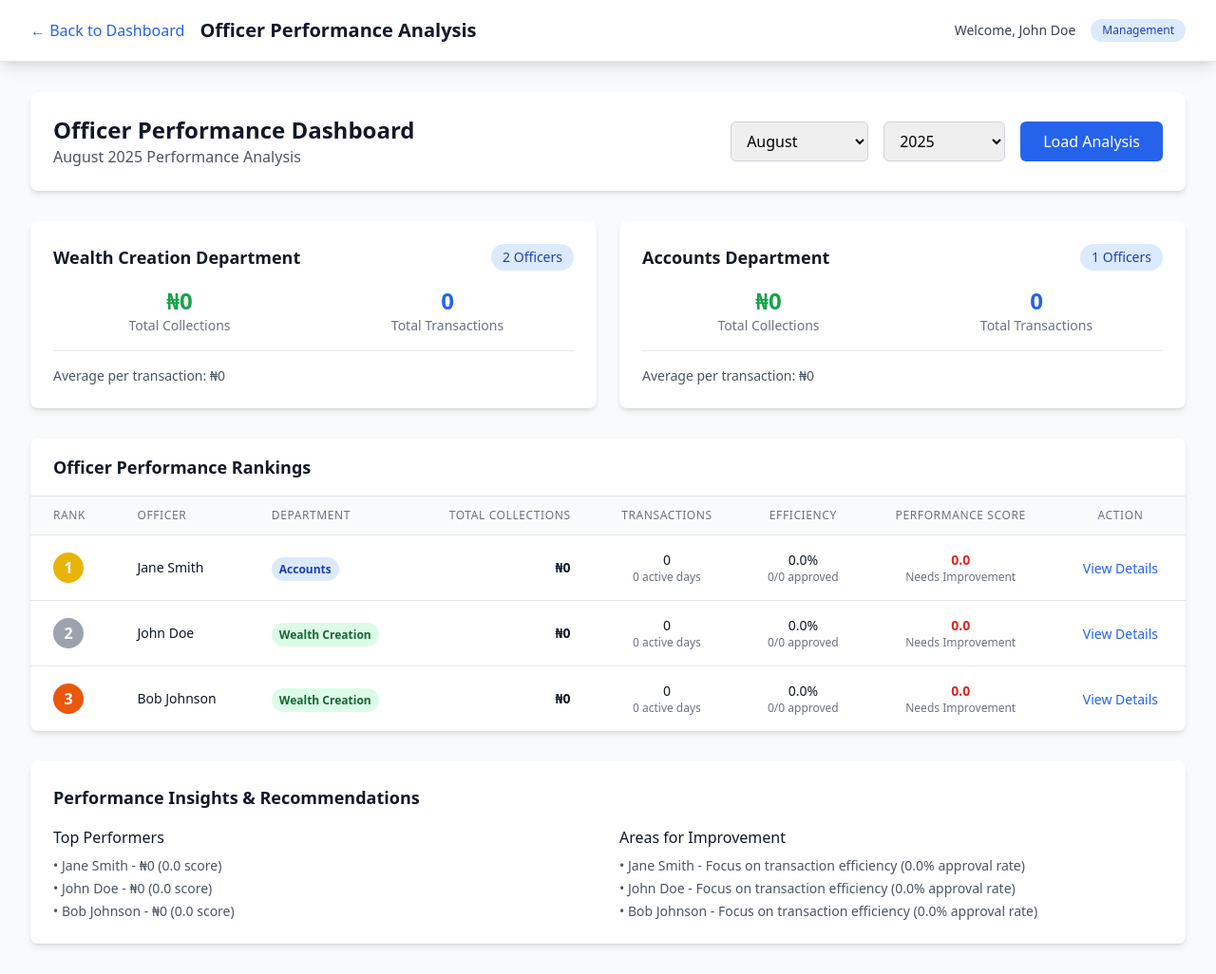
After one commit to OmotolaCode/incomeLines, a PHP site: page /officer_performance.php in a window 1280 px wide. The commit adds this page. Shown: the whole page at 95% size. Run offline with PHP 8.4, Linux system fonts and the light colour scheme; data comes from the database, SQL or seed files in the repository; tables that the repository leaves empty or names only in its code hold one stand-in row (values such as "Sample post"); some libraries are stand-ins or nearby versions.

```diff
--- /dev/null
+++ b/officer_performance.php
@@ -0,0 +1,494 @@
+<?php
+require_once 'Database.php';
+require_once 'config.php';
+
+// Start session
+session_start();
+
+// Mock session data for demonstration
+$staff = [
+    'user_id' => 1,
+    'full_name' => 'John Doe',
+    'department' => 'Management'
+];
+
+class OfficerPerformanceAnalyzer {
+    private $db;
+
+    public function __construct() {
+        $this->db = new Database();
+    }
+
+    /**
+     * Get officer performance summary
+     */
+    public function getOfficerPerformance($month = null, $year = null) {
+        $date_condition = "";
+        $params = [];
+
+        if ($month && $year) {
+            $date_condition = "AND MONTH(t.date_of_payment) = :month AND YEAR(t.date_of_payment) = :year";
+            $params[':month'] = $month;
+            $params[':year'] = $year;
+        } else {
+            // Current month by default
+            $date_condition = "AND MONTH(t.date_of_payment) = MONTH(NOW()) AND YEAR(t.date_of_payment) = YEAR(NOW())";
+        }
+
+        $this->db->query("
+            SELECT
+                s.user_id,
+                s.full_name,
+                s.department,
+                COUNT(t.id) as total_transactions,
+                COALESCE(SUM(t.amount_paid), 0) as total_amount,
+                AVG(t.amount_paid) as avg_transaction_amount,
+                MIN(t.date_of_payment) as first_transaction_date,
+                MAX(t.date_of_payment) as last_transaction_date,
+                COUNT(DISTINCT t.date_of_payment) as active_days,
+                COUNT(CASE WHEN t.approval_status = 'Approved' THEN 1 END) as approved_transactions,
+                COUNT(CASE WHEN t.approval_status = 'Declined' THEN 1 END) as declined_transactions,
+                COUNT(CASE WHEN t.approval_status = 'Pending' THEN 1 END) as pending_transactions
+            FROM staffs s
+            LEFT JOIN account_general_transaction_new t ON s.user_id = t.posting_officer_id
+                {$date_condition}
+            WHERE s.department IN ('Wealth Creation', 'Accounts')
+            GROUP BY s.user_id, s.full_name, s.department
+            ORDER BY total_amount DESC
+        ");
+
+        foreach ($params as $key => $value) {
+            $this->db->bind($key, $value);
+        }
+
+        return $this->db->resultSet();
+    }
+
+    /**
+     * Get officer daily performance
+     */
+    public function getOfficerDailyPerformance($officer_id, $month = null, $year = null) {
+        $date_condition = "";
+        $params = [':officer_id' => $officer_id];
+
+        if ($month && $year) {
+            $date_condition = "AND MONTH(date_of_payment) = :month AND YEAR(date_of_payment) = :year";
+            $params[':month'] = $month;
+            $params[':year'] = $year;
+        } else {
+            $date_condition = "AND MONTH(date_of_payment) = MONTH(NOW()) AND YEAR(date_of_payment) = YEAR(NOW())";
+        }
+
+        $this->db->query("
+            SELECT
+                DATE(date_of_payment) as payment_date,
+                COUNT(*) as daily_transactions,
+                SUM(amount_paid) as daily_amount,
+                COUNT(CASE WHEN approval_status = 'Approved' THEN 1 END) as approved_count
+            FROM account_general_transaction_new
+            WHERE posting_officer_id = :officer_id
+            {$date_condition}
+            GROUP BY DATE(date_of_payment)
+            ORDER BY payment_date DESC
+        ");
+
+        foreach ($params as $key => $value) {
+            $this->db->bind($key, $value);
+        }
+
+        return $this->db->resultSet();
+    }
+
+    /**
+     * Get performance rankings
+     */
+    public function getPerformanceRankings($month = null, $year = null) {
+        $performance_data = $this->getOfficerPerformance($month, $year);
+
+        // Calculate performance scores
+        foreach ($performance_data as &$officer) {
+            $efficiency_rate = $officer['total_transactions'] > 0 ?
+                ($officer['approved_transactions'] / $officer['total_transactions']) * 100 : 0;
+
+            $daily_avg = $officer['active_days'] > 0 ?
+                $officer['total_amount'] / $officer['active_days'] : 0;
+
+            // Performance score (weighted)
+            $performance_score = ($efficiency_rate * 0.4) +
+                                (min($daily_avg / 10000, 100) * 0.4) +
+                                (min($officer['total_transactions'] / 50, 100) * 0.2);
+
+            $officer['efficiency_rate'] = $efficiency_rate;
+            $officer['daily_avg'] = $daily_avg;
+            $officer['performance_score'] = $performance_score;
+        }
+
+        // Sort by performance score
+        usort($performance_data, function($a, $b) {
+            return $b['performance_score'] <=> $a['performance_score'];
+        });
+
+        return $performance_data;
+    }
+
+    /**
+     * Get department comparison
+     */
+    public function getDepartmentComparison($month = null, $year = null) {
+        $date_condition = "";
+        $params = [];
+
+        if ($month && $year) {
+            $date_condition = "AND MONTH(t.date_of_payment) = :month AND YEAR(t.date_of_payment) = :year";
+            $params[':month'] = $month;
+            $params[':year'] = $year;
+        } else {
+            $date_condition = "AND MONTH(t.date_of_payment) = MONTH(NOW()) AND YEAR(t.date_of_payment) = YEAR(NOW())";
+        }
+
+        $this->db->query("
+            SELECT
+                s.department,
+                COUNT(DISTINCT s.user_id) as officer_count,
+                COUNT(t.id) as total_transactions,
+                COALESCE(SUM(t.amount_paid), 0) as total_amount,
+                AVG(t.amount_paid) as avg_transaction_amount
+            FROM staffs s
+            LEFT JOIN account_general_transaction_new t ON s.user_id = t.posting_officer_id
+                {$date_condition}
+            WHERE s.department IN ('Wealth Creation', 'Accounts')
+            GROUP BY s.department
+            ORDER BY total_amount DESC
+        ");
+
+        foreach ($params as $key => $value) {
+            $this->db->bind($key, $value);
+        }
+
+        return $this->db->resultSet();
+    }
+}
+
+$analyzer = new OfficerPerformanceAnalyzer();
+
+// Get current date info
+$selected_month = $_GET['month'] ?? date('n');
+$selected_year = $_GET['year'] ?? date('Y');
+$selected_month_name = date('F', mktime(0, 0, 0, $selected_month, 1));
+
+// Get data
+$officer_performance = $analyzer->getOfficerPerformance($selected_month, $selected_year);
+$performance_rankings = $analyzer->getPerformanceRankings($selected_month, $selected_year);
+$department_comparison = $analyzer->getDepartmentComparison($selected_month, $selected_year);
+
+// Get selected officer details if requested
+$selected_officer_id = $_GET['officer_id'] ?? null;
+$officer_daily_data = [];
+if ($selected_officer_id) {
+    $officer_daily_data = $analyzer->getOfficerDailyPerformance($selected_officer_id, $selected_month, $selected_year);
+}
+?>
+
+<!DOCTYPE html>
+<html lang="en">
+<head>
+    <meta charset="UTF-8">
+    <meta name="viewport" content="width=device-width, initial-scale=1.0">
+    <title><?php echo APP_NAME; ?> - Officer Performance Analysis</title>
+    <script src="https://cdn.tailwindcss.com"></script>
+    <script src="https://cdn.jsdelivr.net/npm/chart.js"></script>
+    <link rel="stylesheet" href="https://cdnjs.cloudflare.com/ajax/libs/font-awesome/6.0.0/css/all.min.css">
+</head>
+<body class="bg-gray-50 min-h-screen">
+    <!-- Navigation -->
+    <nav class="bg-white shadow-lg border-b">
+        <div class="max-w-7xl mx-auto px-4 sm:px-6 lg:px-8">
+            <div class="flex justify-between h-16">
+                <div class="flex items-center">
+                    <a href="mpr_dashboard.php" class="text-blue-600 hover:text-blue-800 mr-4">← Back to Dashboard</a>
+                    <h1 class="text-xl font-bold text-gray-900">Officer Performance Analysis</h1>
+                </div>
+                <div class="flex items-center space-x-4">
+                    <span class="text-sm text-gray-700">Welcome, <?php echo $staff['full_name']; ?></span>
+                    <span class="px-3 py-1 bg-blue-100 text-blue-800 rounded-full text-xs font-medium">
+                        <?php echo $staff['department']; ?>
+                    </span>
+                </div>
+            </div>
+        </div>
+    </nav>
+
+    <div class="max-w-7xl mx-auto px-4 sm:px-6 lg:px-8 py-8">
+        <!-- Header Section -->
+        <div class="mb-8">
+            <div class="bg-white rounded-lg shadow-md p-6">
+                <div class="flex flex-col lg:flex-row lg:items-center lg:justify-between">
+                    <div class="mb-4 lg:mb-0">
+                        <h2 class="text-2xl font-bold text-gray-900">Officer Performance Dashboard</h2>
+                        <p class="text-gray-600"><?php echo $selected_month_name . ' ' . $selected_year; ?> Performance Analysis</p>
+                    </div>
+
+                    <!-- Period Selection Form -->
+                    <form method="GET" class="flex flex-col sm:flex-row gap-4">
+                        <select name="month" class="px-3 py-2 border border-gray-300 rounded-md shadow-sm focus:outline-none focus:ring-blue-500 focus:border-blue-500">
+                            <option value="">Select Month</option>
+                            <?php for ($m = 1; $m <= 12; $m++): ?>
+                                <option value="<?php echo $m; ?>" <?php echo $m == $selected_month ? 'selected' : ''; ?>>
+                                    <?php echo date('F', mktime(0, 0, 0, $m, 1)); ?>
+                                </option>
+                            <?php endfor; ?>
+                        </select>
+
+                        <select name="year" class="px-3 py-2 border border-gray-300 rounded-md shadow-sm focus:outline-none focus:ring-blue-500 focus:border-blue-500">
+                            <option value="">Select Year</option>
+                            <?php for ($y = date('Y') - 3; $y <= date('Y'); $y++): ?>
+                                <option value="<?php echo $y; ?>" <?php echo $y == $selected_year ? 'selected' : ''; ?>>
+                                    <?php echo $y; ?>
+                                </option>
+                            <?php endfor; ?>
+                        </select>
+
+                        <button type="submit" class="px-6 py-2 bg-blue-600 text-white rounded-md hover:bg-blue-700 focus:outline-none focus:ring-2 focus:ring-offset-2 focus:ring-blue-500">
+                            Load Analysis
+                        </button>
+                    </form>
+                </div>
+            </div>
+        </div>
+
+        <!-- Department Comparison -->
+        <div class="grid grid-cols-1 md:grid-cols-2 gap-6 mb-8">
+            <?php foreach ($department_comparison as $dept): ?>
+            <div class="bg-white rounded-lg shadow-md p-6">
+                <div class="flex items-center justify-between mb-4">
+                    <h3 class="text-lg font-semibold text-gray-900"><?php echo $dept['department']; ?> Department</h3>
+                    <span class="px-3 py-1 bg-blue-100 text-blue-800 rounded-full text-sm font-medium">
+                        <?php echo $dept['officer_count']; ?> Officers
+                    </span>
+                </div>
+                <div class="grid grid-cols-2 gap-4">
+                    <div class="text-center">
+                        <p class="text-2xl font-bold text-green-600">₦<?php echo number_format($dept['total_amount']); ?></p>
+                        <p class="text-sm text-gray-500">Total Collections</p>
+                    </div>
+                    <div class="text-center">
+                        <p class="text-2xl font-bold text-blue-600"><?php echo number_format($dept['total_transactions']); ?></p>
+                        <p class="text-sm text-gray-500">Total Transactions</p>
+                    </div>
+                </div>
+                <div class="mt-4 pt-4 border-t">
+                    <p class="text-sm text-gray-600">
+                        Average per transaction: <span class="font-medium">₦<?php echo number_format($dept['avg_transaction_amount']); ?></span>
+                    </p>
+                </div>
+            </div>
+            <?php endforeach; ?>
+        </div>
+
+        <!-- Performance Rankings -->
+        <div class="bg-white rounded-lg shadow-md overflow-hidden mb-8">
+            <div class="px-6 py-4 border-b border-gray-200">
+                <h3 class="text-lg font-semibold text-gray-900">Officer Performance Rankings</h3>
+            </div>
+
+            <div class="overflow-x-auto">
+                <table class="min-w-full divide-y divide-gray-200">
+                    <thead class="bg-gray-50">
+                        <tr>
+                            <th class="px-6 py-3 text-left text-xs font-medium text-gray-500 uppercase tracking-wider">Rank</th>
+                            <th class="px-6 py-3 text-left text-xs font-medium text-gray-500 uppercase tracking-wider">Officer</th>
+                            <th class="px-6 py-3 text-left text-xs font-medium text-gray-500 uppercase tracking-wider">Department</th>
+                            <th class="px-6 py-3 text-right text-xs font-medium text-gray-500 uppercase tracking-wider">Total Collections</th>
+                            <th class="px-6 py-3 text-center text-xs font-medium text-gray-500 uppercase tracking-wider">Transactions</th>
+                            <th class="px-6 py-3 text-center text-xs font-medium text-gray-500 uppercase tracking-wider">Efficiency</th>
+                            <th class="px-6 py-3 text-center text-xs font-medium text-gray-500 uppercase tracking-wider">Performance Score</th>
+                            <th class="px-6 py-3 text-center text-xs font-medium text-gray-500 uppercase tracking-wider">Action</th>
+                        </tr>
+                    </thead>
+                    <tbody class="bg-white divide-y divide-gray-200">
+                        <?php foreach ($performance_rankings as $index => $officer): ?>
+                        <tr class="hover:bg-gray-50">
+                            <td class="px-6 py-4 whitespace-nowrap">
+                                <div class="flex items-center">
+                                    <?php if ($index < 3): ?>
+                                        <div class="w-8 h-8 rounded-full flex items-center justify-center text-white font-bold
+                                            <?php echo $index === 0 ? 'bg-yellow-500' : ($index === 1 ? 'bg-gray-400' : 'bg-orange-600'); ?>">
+                                            <?php echo $index + 1; ?>
+                                        </div>
+                                    <?php else: ?>
+                                        <div class="w-8 h-8 rounded-full bg-gray-200 flex items-center justify-center text-gray-600 font-bold">
+                                            <?php echo $index + 1; ?>
+                                        </div>
+                                    <?php endif; ?>
+                                </div>
+                            </td>
+                            <td class="px-6 py-4 whitespace-nowrap">
+                                <div class="text-sm font-medium text-gray-900"><?php echo $officer['full_name']; ?></div>
+                            </td>
+                            <td class="px-6 py-4 whitespace-nowrap">
+                                <span class="px-2 py-1 text-xs font-semibold rounded-full
+                                    <?php echo $officer['department'] === 'Wealth Creation' ? 'bg-green-100 text-green-800' : 'bg-blue-100 text-blue-800'; ?>">
+                                    <?php echo $officer['department']; ?>
+                                </span>
+                            </td>
+                            <td class="px-6 py-4 whitespace-nowrap text-sm text-gray-900 text-right font-bold">
+                                ₦<?php echo number_format($officer['total_amount']); ?>
+                            </td>
+                            <td class="px-6 py-4 whitespace-nowrap text-sm text-gray-900 text-center">
+                                <div class="font-medium"><?php echo number_format($officer['total_transactions']); ?></div>
+                                <div class="text-xs text-gray-500"><?php echo $officer['active_days']; ?> active days</div>
+                            </td>
+                            <td class="px-6 py-4 whitespace-nowrap text-center">
+                                <div class="text-sm font-medium text-gray-900"><?php echo number_format($officer['efficiency_rate'], 1); ?>%</div>
+                                <div class="text-xs text-gray-500">
+                                    <?php echo $officer['approved_transactions']; ?>/<?php echo $officer['total_transactions']; ?> approved
+                                </div>
+                            </td>
+                            <td class="px-6 py-4 whitespace-nowrap text-center">
+                                <div class="text-sm font-bold
+                                    <?php echo $officer['performance_score'] >= 80 ? 'text-green-600' :
+                                              ($officer['performance_score'] >= 60 ? 'text-yellow-600' : 'text-red-600'); ?>">
+                                    <?php echo number_format($officer['performance_score'], 1); ?>
+                                </div>
+                                <div class="text-xs text-gray-500">
+                                    <?php echo $officer['performance_score'] >= 80 ? 'Excellent' :
+                                              ($officer['performance_score'] >= 60 ? 'Good' : 'Needs Improvement'); ?>
+                                </div>
+                            </td>
+                            <td class="px-6 py-4 whitespace-nowrap text-center">
+                                <a href="?officer_id=<?php echo $officer['user_id']; ?>&month=<?php echo $selected_month; ?>&year=<?php echo $selected_year; ?>"
+                                   class="text-blue-600 hover:text-blue-800 text-sm font-medium">
+                                    View Details
+                                </a>
+                            </td>
+                        </tr>
+                        <?php endforeach; ?>
+                    </tbody>
+                </table>
+            </div>
+        </div>
+
+        <!-- Officer Daily Performance (if selected) -->
+        <?php if ($selected_officer_id && !empty($officer_daily_data)): ?>
+        <div class="bg-white rounded-lg shadow-md p-6 mb-8">
+            <h3 class="text-lg font-semibold text-gray-900 mb-4">
+                Daily Performance -
+                <?php
+                $selected_officer = array_filter($officer_performance, function($o) use ($selected_officer_id) {
+                    return $o['user_id'] == $selected_officer_id;
+                });
+                $selected_officer = reset($selected_officer);
+                echo $selected_officer['full_name'];
+                ?>
+            </h3>
+            <canvas id="dailyPerformanceChart" width="400" height="200"></canvas>
+        </div>
+        <?php endif; ?>
+
+        <!-- Performance Insights -->
+        <div class="bg-white rounded-lg shadow-md p-6">
+            <h3 class="text-lg font-semibold text-gray-900 mb-4">Performance Insights & Recommendations</h3>
+            <div class="grid grid-cols-1 md:grid-cols-2 gap-6">
+                <div>
+                    <h4 class="font-medium text-gray-900 mb-2">Top Performers</h4>
+                    <ul class="text-sm text-gray-600 space-y-1">
+                        <?php foreach (array_slice($performance_rankings, 0, 3) as $index => $officer): ?>
+                            <li>• <?php echo $officer['full_name']; ?> - ₦<?php echo number_format($officer['total_amount']); ?>
+                                (<?php echo number_format($officer['performance_score'], 1); ?> score)</li>
+                        <?php endforeach; ?>
+                    </ul>
+                </div>
+                <div>
+                    <h4 class="font-medium text-gray-900 mb-2">Areas for Improvement</h4>
+                    <ul class="text-sm text-gray-600 space-y-1">
+                        <?php
+                        $low_performers = array_filter($performance_rankings, function($o) {
+                            return $o['performance_score'] < 60;
+                        });
+                        if (!empty($low_performers)): ?>
+                            <?php foreach (array_slice($low_performers, 0, 3) as $officer): ?>
+                                <li>• <?php echo $officer['full_name']; ?> - Focus on transaction efficiency
+                                    (<?php echo number_format($officer['efficiency_rate'], 1); ?>% approval rate)</li>
+                            <?php endforeach; ?>
+                        <?php else: ?>
+                            <li>• All officers performing within acceptable ranges</li>
+                            <li>• Continue monitoring for consistency</li>
+                        <?php endif; ?>
+                    </ul>
+                </div>
+            </div>
+        </div>
+    </div>
+
+    <?php if ($selected_officer_id && !empty($officer_daily_data)): ?>
+    <script>
+        // Daily Performance Chart
+        const dailyCtx = document.getElementById('dailyPerformanceChart').getContext('2d');
+        const dailyData = <?php echo json_encode(array_reverse($officer_daily_data)); ?>;
+
+        new Chart(dailyCtx, {
+            type: 'line',
+            data: {
+                labels: dailyData.map(item => new Date(item.payment_date).toLocaleDateString()),
+                datasets: [{
+                    label: 'Daily Collections (₦)',
+                    data: dailyData.map(item => item.daily_amount),
+                    borderColor: 'rgba(59, 130, 246, 1)',
+                    backgroundColor: 'rgba(59, 130, 246, 0.1)',
+                    borderWidth: 2,
+                    fill: true,
+                    tension: 0.4
+                }, {
+                    label: 'Transaction Count',
+                    data: dailyData.map(item => item.daily_transactions),
+                    borderColor: 'rgba(16, 185, 129, 1)',
+                    backgroundColor: 'rgba(16, 185, 129, 0.1)',
+                    borderWidth: 2,
+                    fill: false,
+                    yAxisID: 'y1'
+                }]
+            },
+            options: {
+                responsive: true,
+                maintainAspectRatio: false,
+                scales: {
+                    y: {
+                        type: 'linear',
+                        display: true,
+                        position: 'left',
+                        beginAtZero: true,
+                        ticks: {
+                            callback: function(value) {
+                                return '₦' + value.toLocaleString();
+                            }
+                        }
+                    },
+                    y1: {
+                        type: 'linear',
+                        display: true,
+                        position: 'right',
+                        beginAtZero: true,
+                        grid: {
+                            drawOnChartArea: false,
+                        },
+                    }
+                },
+                plugins: {
+                    tooltip: {
+                        callbacks: {
+                            label: function(context) {
+                                if (context.datasetIndex === 0) {
+                                    return 'Collections: ₦' + context.parsed.y.toLocaleString();
+                                } else {
+                                    return 'Transactions: ' + context.parsed.y;
+                                }
+                            }
+                        }
+                    }
+                }
+            }
+        });
+    </script>
+    <?php endif; ?>
+</body>
+</html>
```
Also changed, not shown: mpr_dashboard.php (+48 -2 lines).
